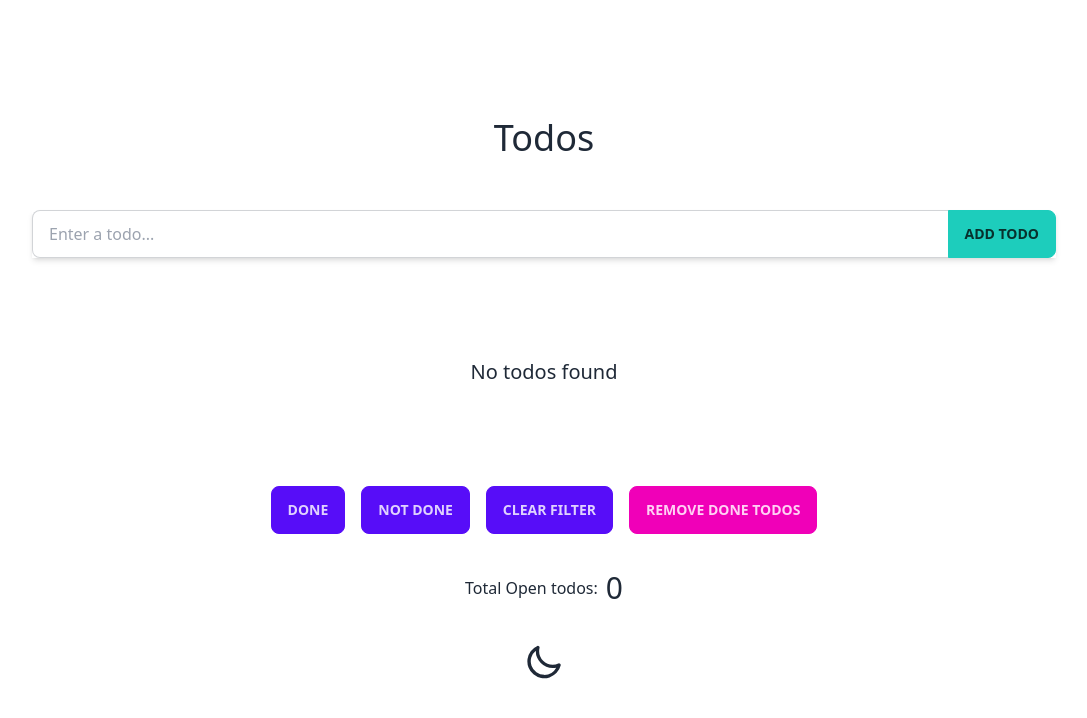
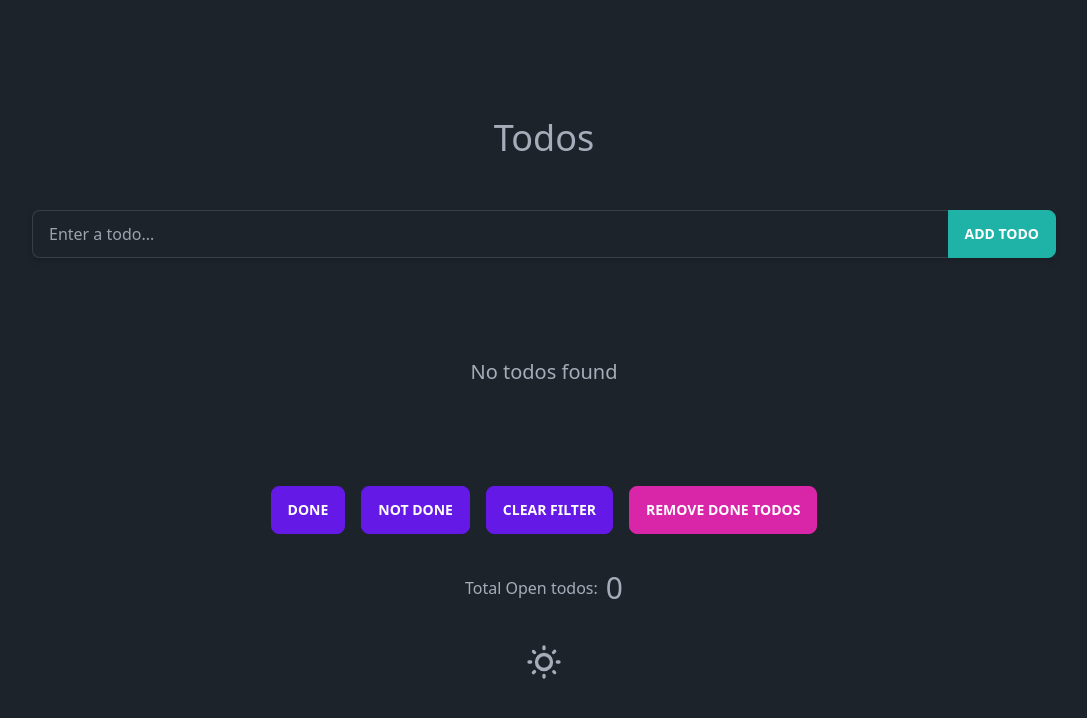
Before and after one commit to michalsostak/todo-app-morosystems, a React (Vite) app: page / in a window 1280 px wide. Both pictures are taken after a click on the label 640 px from the left and 662 px from the top of the page. Shown: the top 718 px of the page, without its empty margins (96-1183 px from the left). Built offline with nearby package versions, Linux system fonts and the light colour scheme.

Commit message:
fix: theme toggle logic fix

```diff
--- a/src/components/ThemeToggle.tsx
+++ b/src/components/ThemeToggle.tsx
@@ -5,12 +5,8 @@ export const ThemeToggle = () => {
         localStorage.getItem("theme") ?? "light"
     );
 
-    const handleCheck = (e: React.ChangeEvent<HTMLInputElement>) => {
-        if (e.target.checked) {
-            setTheme("light");
-        } else {
-            setTheme("dark");
-        }
+    const handleCheck = () => {
+        setTheme(theme === "dark" ? "light" : "dark");
     };
 
     useEffect(() => {
@@ -24,11 +20,14 @@ export const ThemeToggle = () => {
             <input
                 type="checkbox"
                 onChange={handleCheck}
+                name="theme toggle"
+                id="theme-toggle"
+                checked={theme === "dark"}
             />
 
             {/* sun icon */}
             <svg
-                className="swap-off fill-current w-10 h-10"
+                className="swap-on fill-current w-10 h-10"
                 xmlns="http://www.w3.org/2000/svg"
                 viewBox="0 0 24 24"
             >
@@ -37,7 +36,7 @@ export const ThemeToggle = () => {
 
             {/* moon icon */}
             <svg
-                className="swap-on fill-current w-10 h-10"
+                className="swap-off fill-current w-10 h-10"
                 xmlns="http://www.w3.org/2000/svg"
                 viewBox="0 0 24 24"
             >
```
